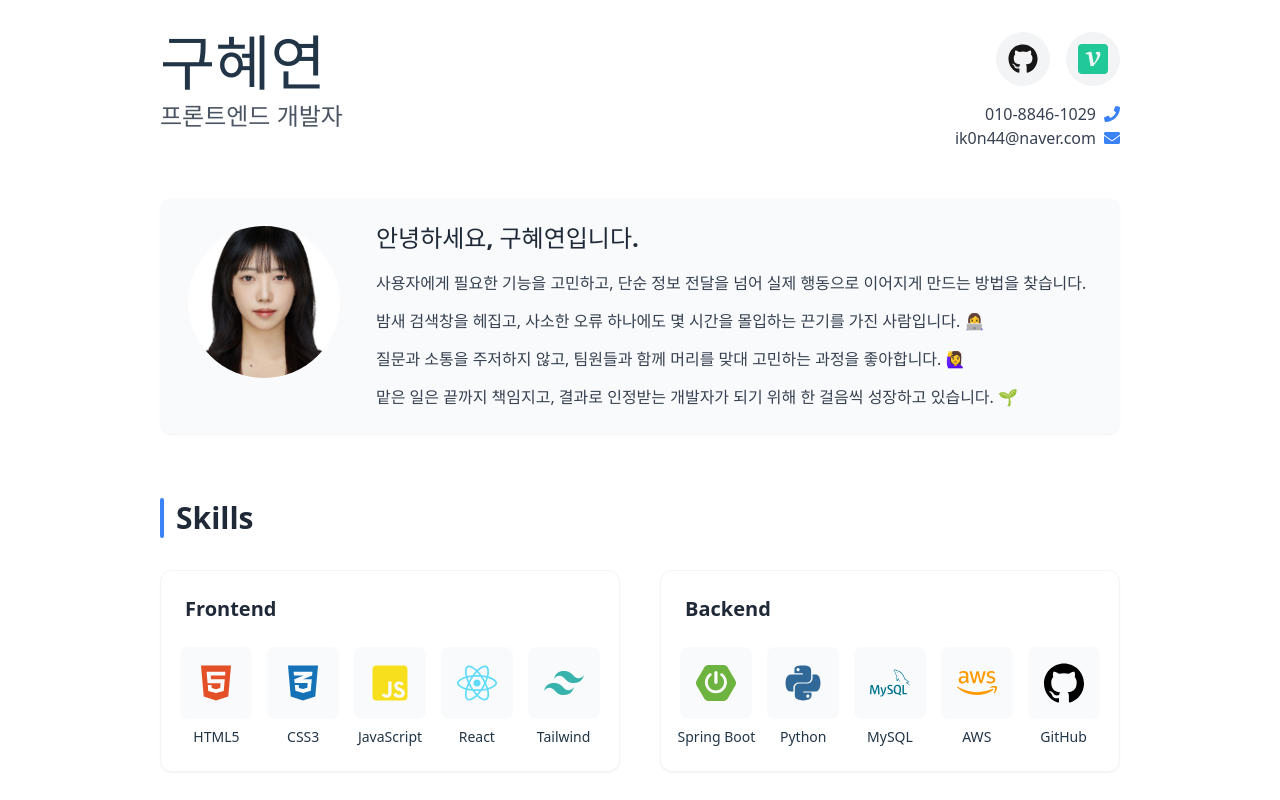
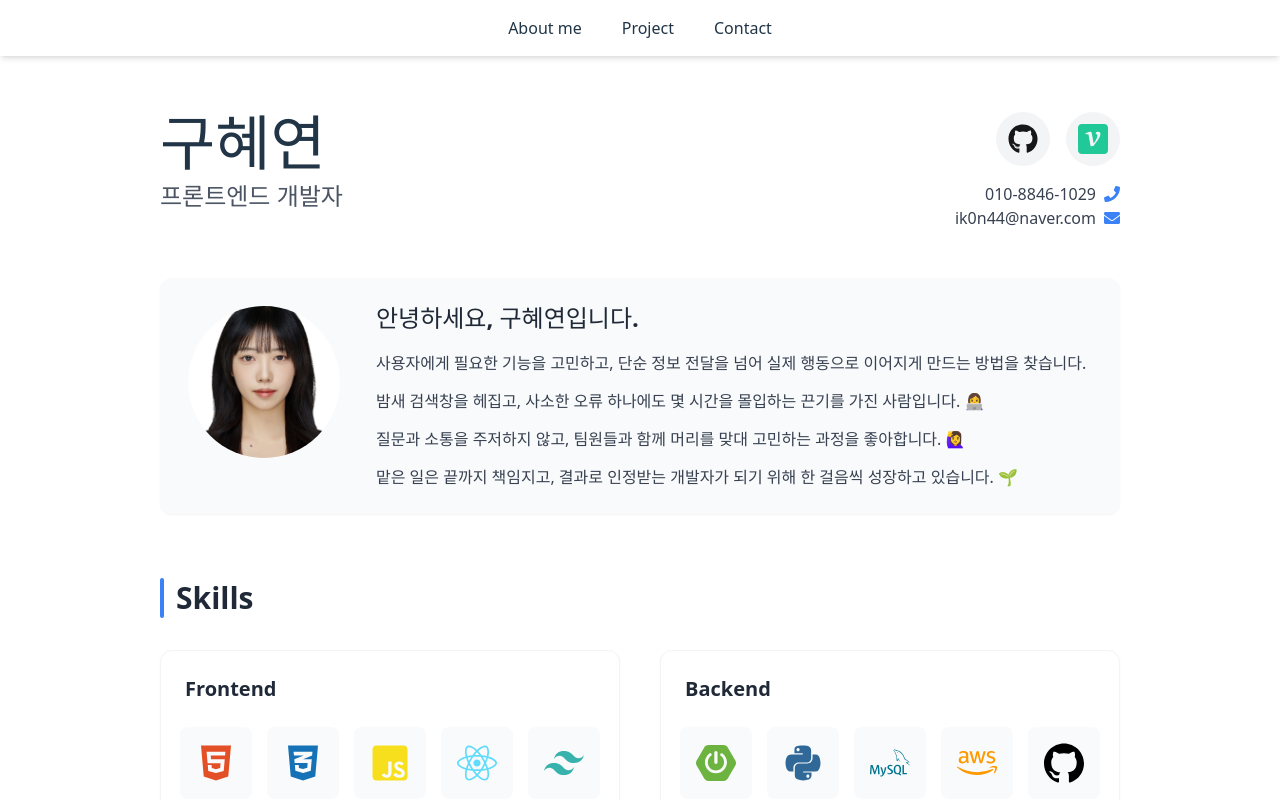
Before and after one commit to hyeyeon9/portfolio, a React (Vite) app: page / in a window 1280 px wide. Shown: the top 800 px of the page. Built offline with nearby package versions, Linux system fonts and the light colour scheme.

Commit message:
🧩 Contact 컴포넌트 삭제, Navbar 컴포넌트 추가

```diff
--- a/src/App.jsx
+++ b/src/App.jsx
@@ -1,16 +1,16 @@
-import Contact from "./components/Contact";
 import Hero from "./components/Hero";
 import Navbar from "./components/Navbar";
 import Projects from "./components/Projects";
 
 function App() {
   return (
-    <div >
-      <div id="about">
+    <div>
+      <Navbar />
+      <div id="about" className="mt-20">
         <Hero />
       </div>
 
-      <div id="projects">
+      <div id="projects" className="mt-20">
         <Projects />
       </div>
     </div>
```
